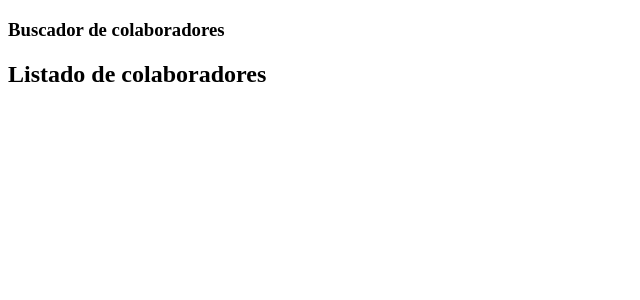
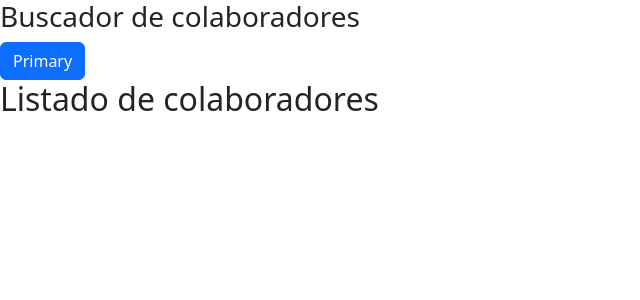
Before and after one commit to riffosaurus/ReactI-Desafio3-BdD-Colaboradores, a React (Create React App) app: page / in a window 1280 px wide. Shown: the top 300 px of the page, without its empty margins (0-640 px from the left). Built offline with nearby package versions, Linux system fonts and the light colour scheme.

Commit message:
reactbootstrap añadido

```diff
--- a/package.json
+++ b/package.json
@@ -6,7 +6,9 @@
     "@testing-library/jest-dom": "^5.16.5",
     "@testing-library/react": "^13.4.0",
     "@testing-library/user-event": "^13.5.0",
+    "bootstrap": "^5.2.3",
     "react": "^18.2.0",
+    "react-bootstrap": "^2.7.0",
     "react-dom": "^18.2.0",
     "react-scripts": "5.0.1",
     "web-vitals": "^2.1.4"
--- a/src/App.js
+++ b/src/App.js
@@ -5,6 +5,8 @@
 import Navbar from './components/Navbar';
 import Listado from './components/Listado';
 import Main from './components/Main';
+
+
 
 
 function App() {
@@ -19,6 +21,7 @@
       <Navbar />
       <Main setColaboradores={setColaboradores} />
       <Listado BaseColaboradores={BaseColaboradores} />
+
     </div>
   );
 }
--- a/src/BaseColaboradores.js
+++ b/src/BaseColaboradores.js
@@ -1,16 +1,13 @@
 export const BaseColaboradores = [
     {
-    id: "1",
     nombre: "Colaborador 1",
     correo: "colaborador1@colaborador1.com"
     },
     {
-    id: "2",
     nombre: "Colaborador 2",
     correo: "colaborador2@colaborador2.com"
     },
     {
-    id: "3",
     nombre: "Colaborador 3",
     correo: "colaborador3@colaborador3.com"
     },
--- a/src/components/Main.jsx
+++ b/src/components/Main.jsx
@@ -1,9 +1,12 @@
 import React from 'react'
+import Button from 'react-bootstrap/Button';
 
 const Main = () => {
   return (
     <div>
         {/* dos inputs y botoón de búsqueda */}
+        {/* boton de bootstrap */}
+        <Button variant="primary">Primary</Button>
     </div>
   )
 }
--- a/src/index.js
+++ b/src/index.js
@@ -1,7 +1,8 @@
 import React from 'react';
 import ReactDOM from 'react-dom/client';
-
+import './index.css';
 import App from './App';
+import 'bootstrap/dist/css/bootstrap.min.css';
 
 
 const root = ReactDOM.createRoot(document.getElementById('root'));
```
Also changed, not shown: 1 other file (tests, documents, lock files or other folders).
